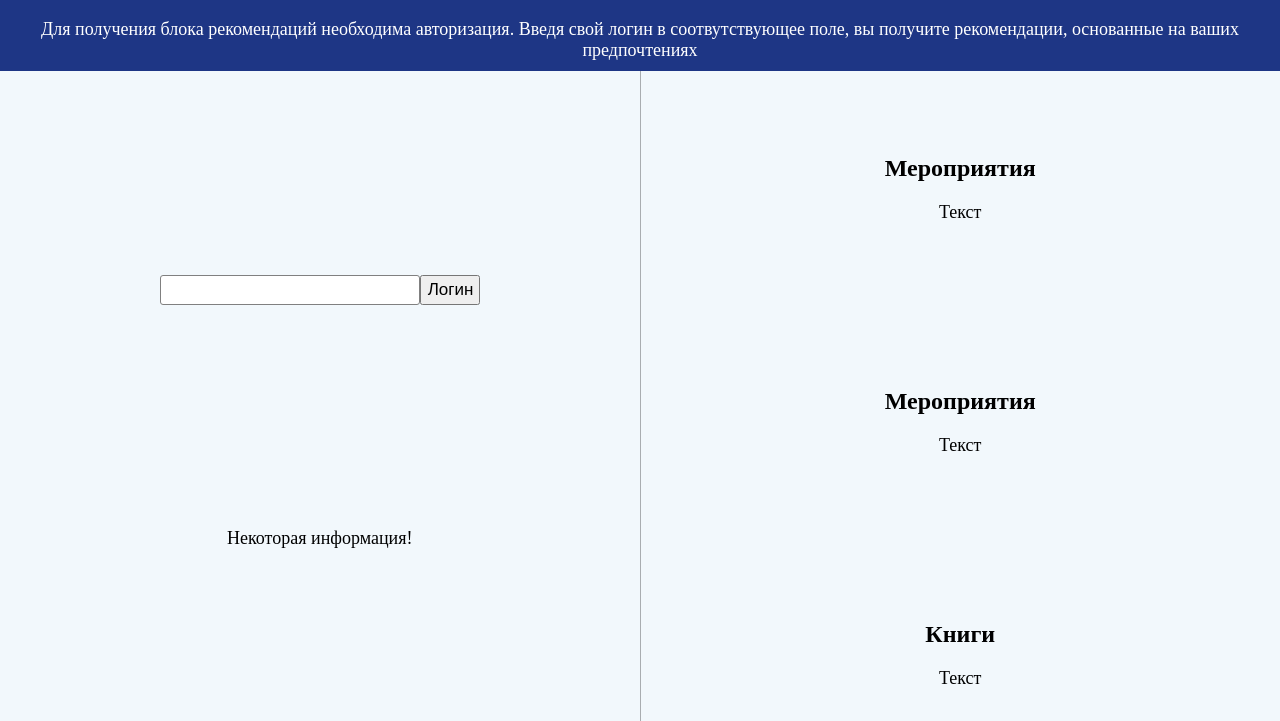
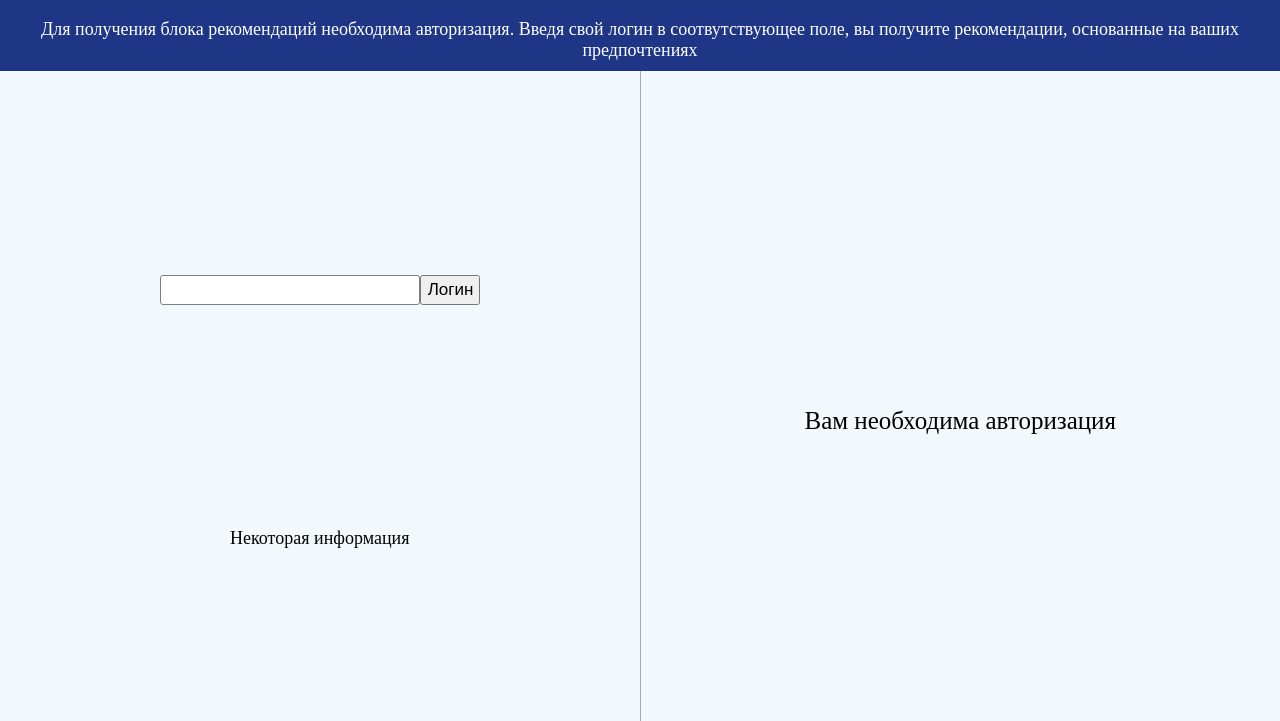
Before and after one commit to jamins/Recommendation, a React app: page / in a window 1280 px wide. Shown: the part 79-800 px from the top of the page. Built offline with nearby package versions, Linux system fonts and the light colour scheme; no server answers.

Commit message:
login has been created

```diff
--- a/src/components/content/content.css
+++ b/src/components/content/content.css
@@ -78,11 +78,23 @@ input:active {
   border-bottom: 1px solid rgba(0, 0, 0, 0.3);
 }
 
+.authorization {
+  width: 50%;
+  height: 700px;
+  display: flex;
+  flex-direction: column;
+  justify-content: space-around;
+  align-items: center;
+  border-bottom: 1px solid rgba(0, 0, 0, 0.3);
+}
+
+.authorization p {
+  font-size: 25px;
+}
+
 .string-recommendation {
   text-align: center;
 }
-
-
 
 @media(max-device-width: 890px) {
   button {
--- a/src/components/content/content.js
+++ b/src/components/content/content.js
@@ -1,27 +1,23 @@
-import React from 'react';
+import React, { useState } from 'react';
 import './content.css';
 
 const Content = () => {
 
-    const fetchData = async () => {
-        const response = await fetch('https://culture-recommendation-service.herokuapp.com/recommendations/1');
-        const data = await response.json();
-        console.log(data);
-    };
+    const [login, setLogin] = useState('');
 
-    fetchData();
+    console.log(login);
 
-    return (
-        <div className="container">
-            <div className="left-column">
-                <div className="login">
-                    <input type='text' id='login'/>
-                    <button form='login'>Логин</button>
+    const Choice = () => {
+
+        const authorization = (
+            <div className="authorization">
+                    <p>
+                    Вам необходима авторизация
+                    </p>
                 </div>
-                <div className="information">
-                    <p>Некоторая информация!</p>
-                </div>
-            </div>
+        );
+
+        const recommendation = (
             <div className="recommendation">
                 <div className="string-recommendation">
                     <h2>Мероприятия</h2>
@@ -36,6 +32,31 @@ const Content = () => {
                     <p>Текст</p>
                 </div>
             </div>
+        );
+
+        if (login === '') {
+            return (
+                authorization
+            );
+        } else if (login !== '') {
+            return (
+                recommendation
+            );
+        };
+    };
+
+    return (
+        <div className="container">
+            <div className="left-column">
+                <div className="login">
+                    <input type='text' id='login' />
+                    <button form='login' onClick={setLogin}>Логин</button>
+                </div>
+                <div className="information">
+                    <p>Некоторая информация</p>
+                </div>
+            </div>
+            <Choice />
         </div>
     );
 };
```
